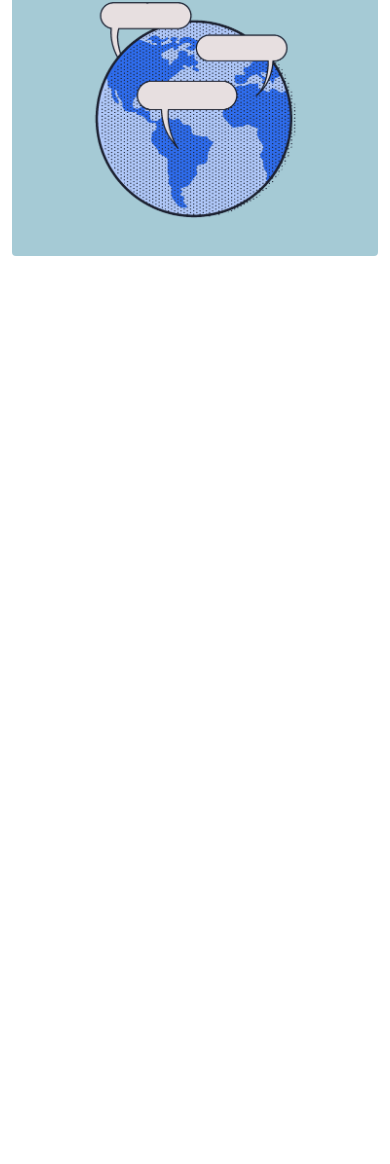
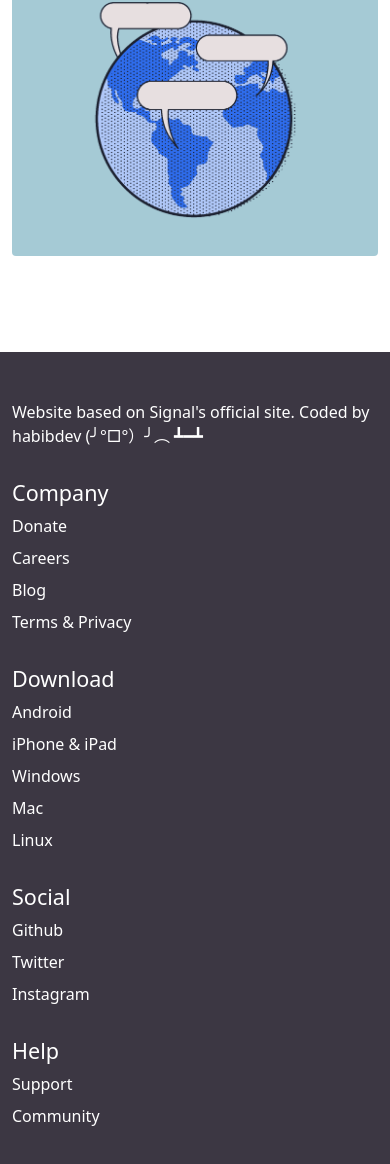
Before and after one commit to freetart/signalClone, a plain HTML site: page dist/index.html in a window 390 px wide. Shown: the part 6044-7208 px from the top of the page. Before the commit the page ends 6396 px from the top, so only its background shows below. Drawn offline with nearby package versions, Linux system fonts and the light colour scheme.

Commit message:
created footer

```diff
--- a/dist/index.html
+++ b/dist/index.html
@@ -349,6 +349,54 @@
         </div>
       </section>
     </main>
+
+    <!-- footer -->
+    <footer class="footer py-5 text-white">
+      <div class="container">
+        <div class="row">
+          <div class="col-md-4 mb-3">
+            <p>
+              Website based on Signal's official site. Coded by habibdev
+              (╯°□°）╯︵ ┻━┻
+            </p>
+          </div>
+          <div class="col-md-2 mb-3">
+            <h4>Company</h4>
+            <ul class="footer-links">
+              <li><a href="#!" class="text-white">Donate</a></li>
+              <li><a href="#!" class="text-white">Careers</a></li>
+              <li><a href="#!" class="text-white">Blog</a></li>
+              <li><a href="#!" class="text-white">Terms & Privacy</a></li>
+            </ul>
+          </div>
+          <div class="col-md-2 mb-3">
+            <h4>Download</h4>
+            <ul class="footer-links">
+              <li><a href="#!" class="text-white">Android</a></li>
+              <li><a href="#!" class="text-white">iPhone & iPad</a></li>
+              <li><a href="#!" class="text-white">Windows</a></li>
+              <li><a href="#!" class="text-white">Mac</a></li>
+              <li><a href="#!" class="text-white">Linux</a></li>
+            </ul>
+          </div>
+          <div class="col-md-2 mb-3">
+            <h4>Social</h4>
+            <ul class="footer-links">
+              <li><a href="#!" class="text-white">Github</a></li>
+              <li><a href="#!" class="text-white">Twitter</a></li>
+              <li><a href="#!" class="text-white">Instagram</a></li>
+            </ul>
+          </div>
+          <div class="col-md-2">
+            <h4>Help</h4>
+            <ul class="footer-links">
+              <li><a href="#!" class="text-white">Support</a></li>
+              <li><a href="#!" class="text-white">Community</a></li>
+            </ul>
+          </div>
+        </div>
+      </div>
+    </footer>
     <script
       src="https://cdn.jsdelivr.net/npm/bootstrap@5.0.0-beta3/dist/js/bootstrap.bundle.min.js"
       integrity="sha384-JEW9xMcG8R+pH31jmWH6WWP0WintQrMb4s7ZOdauHnUtxwoG2vI5DkLtS3qm9Ekf"
--- a/scss/main.scss
+++ b/scss/main.scss
@@ -1,5 +1,6 @@
 // variables
 $main-color: #9dbbf8;
+$secondary-color: #3c3743;
 
 // globals
 body {
@@ -97,3 +98,24 @@ body {
     order: -1;
   }
 }
+
+// footer
+.footer {
+  background-color: $secondary-color;
+
+  &-links {
+    padding: 0;
+
+    li {
+      list-style: none;
+      margin: 0.5rem 0;
+    }
+    a {
+      text-decoration: none;
+
+      &:hover {
+        text-decoration: underline;
+      }
+    }
+  }
+}
```
Also changed, not shown: dist/css/main.min.css, 1 other file.
